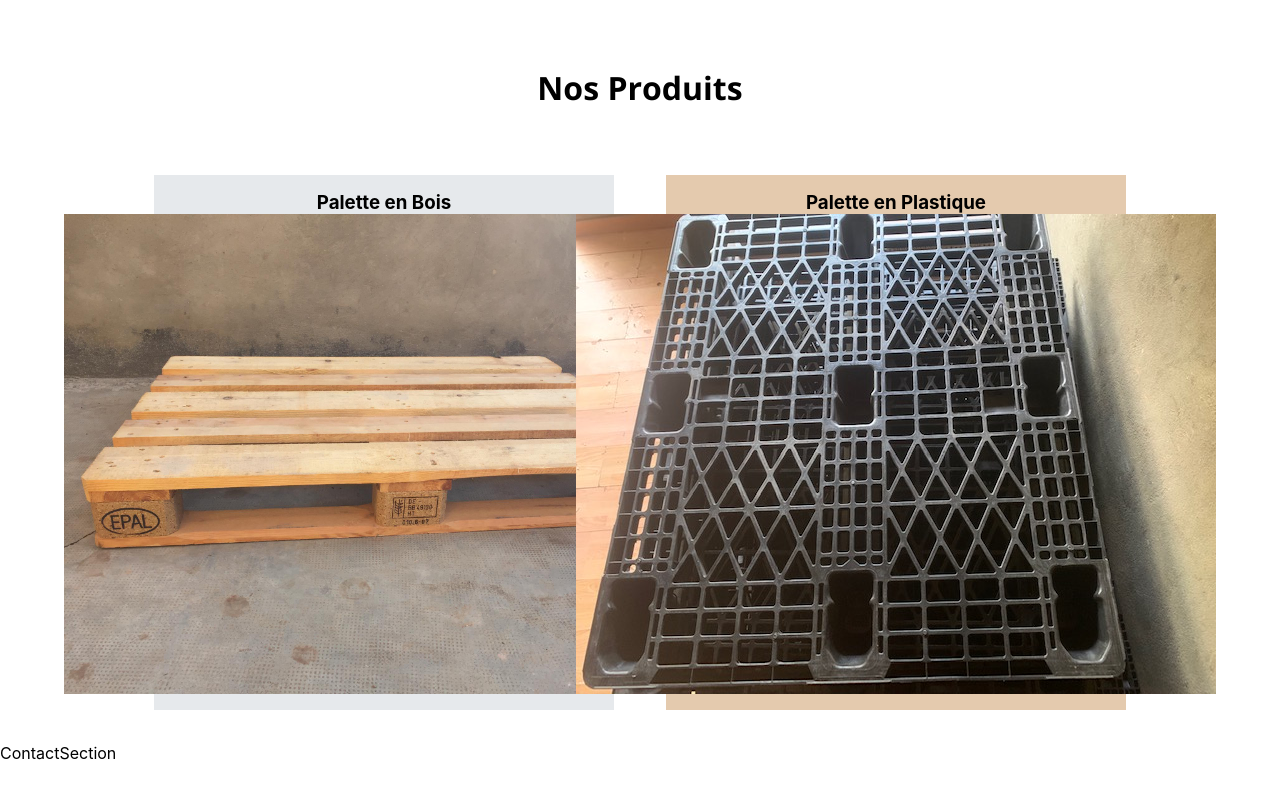
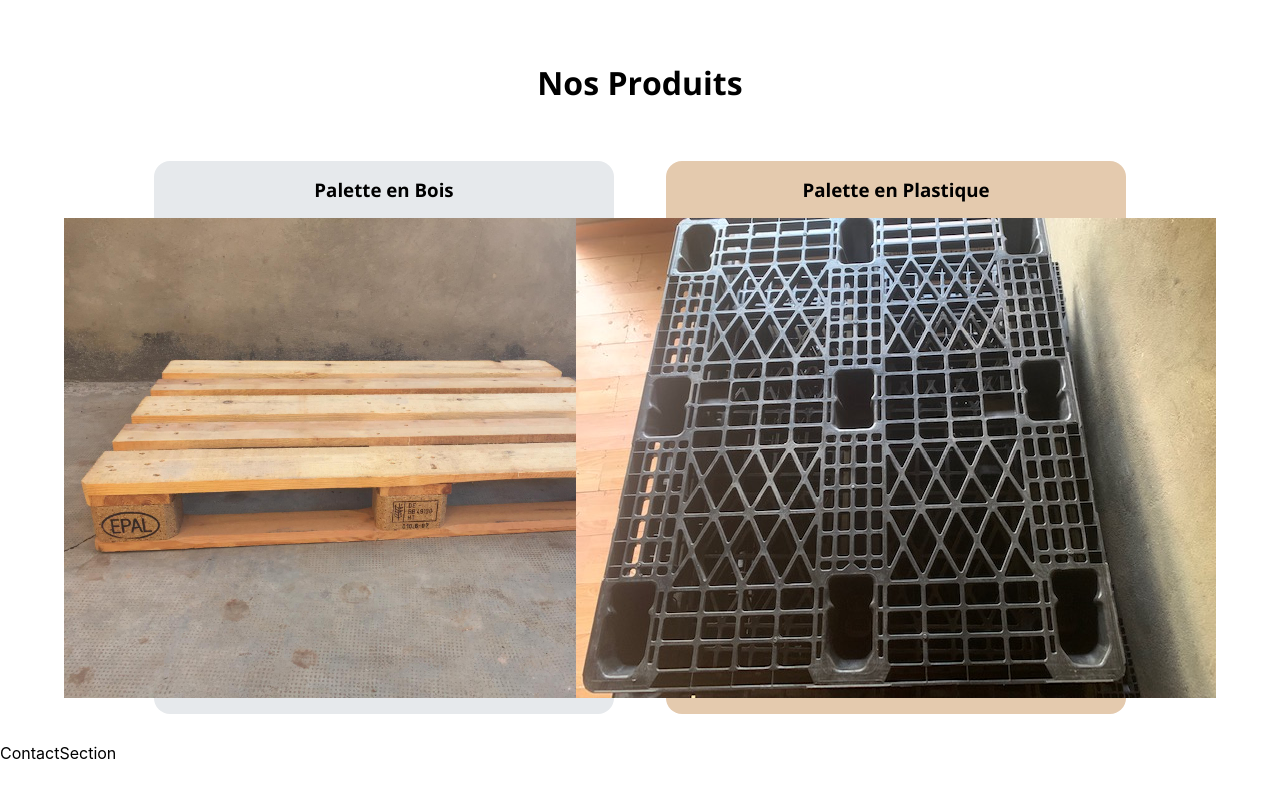
Before and after one commit to ManohisoaVicky/palette_mada, a React (Create React App) app: page / in a window 1280 px wide. Shown: the part 1657-2456 px from the top of the page. Built offline with nearby package versions, Linux system fonts and the light colour scheme.

Commit message:
added main style for product section

```diff
--- a/src/App.css
+++ b/src/App.css
@@ -232,11 +232,18 @@ h1 {
   align-items: center;
   width: 45%;
   padding: 1rem;
+  border-radius: 1rem;
 }
 
 .wood-product > img,
 .plastic-product > img {
   width: 40rem;
+}
+
+.wood-product > h3,
+.plastic-product > h3 {
+  font-family: 'Open Sans', sans-serif;
+  padding-bottom: 1rem;
 }
 
 .wood-product {
```
